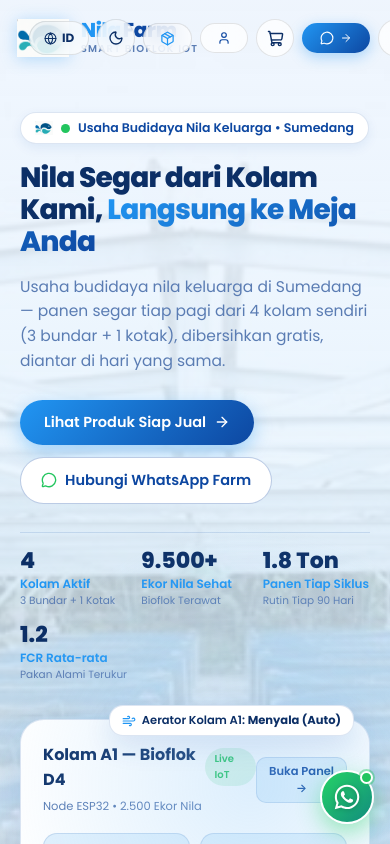
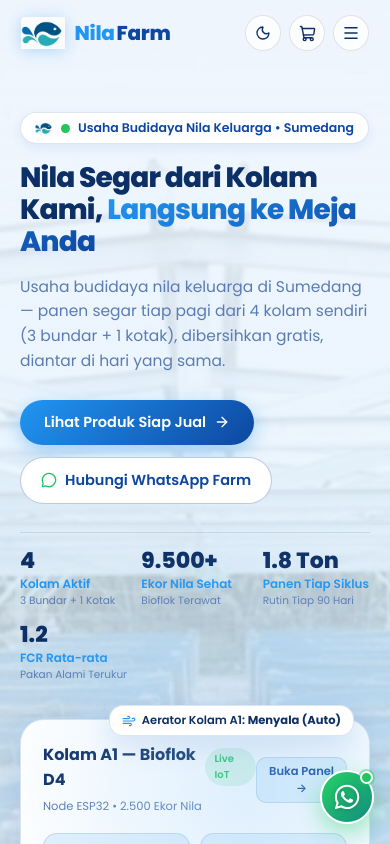
Before and after one commit to fadhlurr01/Budidaya-nila, a React (Vite) app: page / in a window 390 px wide. Shown: the top 844 px of the page. Built offline with nearby package versions, Linux system fonts and the light colour scheme.

Commit message:
fix(mobile): resolve navbar collisions, clipping and ensure full responsive pill styling

```diff
--- a/src/components/ArticlesSection.jsx
+++ b/src/components/ArticlesSection.jsx
@@ -82,7 +82,7 @@ export default function ArticlesSection({ articles, lang = 'id' }) {
                     backdropFilter: 'blur(6px)',
                     color: '#ffffff',
                     padding: '4px 10px',
-                    borderRadius: '8px',
+                    borderRadius: '9999px',
                     fontSize: '11.5px',
                     fontWeight: 600,
                     display: 'flex',
--- a/src/components/Navbar.jsx
+++ b/src/components/Navbar.jsx
@@ -92,6 +92,7 @@ export default function Navbar({
 
   return (
     <header
+      className="navbar-fixed-header"
       style={{
         position: 'fixed',
         top: isHeroMerge ? '0px' : '10px',
@@ -146,7 +147,7 @@ export default function Navbar({
             style={{
               display: 'flex',
               alignItems: 'center',
-              gap: '12px',
+              gap: '10px',
               cursor: 'pointer',
               userSelect: 'none',
               flexShrink: 0
@@ -155,6 +156,7 @@ export default function Navbar({
             <img
               src="/assets/logo.png"
               alt="NilaFarm Logo"
+              className="navbar-brand-logo-img"
               style={{
                 height: '38px',
                 width: 'auto',
@@ -172,6 +174,7 @@ export default function Navbar({
                 </span>
               </div>
               <span
+                className="brand-subtitle-desk"
                 style={{
                   fontSize: '10px',
                   fontWeight: 600,
@@ -243,10 +246,11 @@ export default function Navbar({
 
         {/* Right Controls & CTA Button (Far Right) */}
         <div style={{ display: 'flex', alignItems: 'center', gap: '8px', flexShrink: 0 }}>
-          {/* Language Toggle */}
+          {/* Language Toggle (Desktop Only) */}
           <button
             onClick={onToggleLang}
             title={lang === 'en' ? 'Ganti ke Bahasa Indonesia' : 'Switch to English'}
+            className="nav-desk-only"
             style={{
               padding: '7px 14px',
               borderRadius: '9999px',
@@ -262,7 +266,6 @@ export default function Navbar({
               cursor: 'pointer',
               fontSize: '12px',
               fontWeight: 700,
-              display: 'flex',
               alignItems: 'center',
               gap: '5px',
               transition: 'all 0.2s ease'
@@ -272,13 +275,14 @@ export default function Navbar({
             <span>{lang.toUpperCase()}</span>
           </button>
 
-          {/* Theme Toggle */}
+          {/* Theme Toggle (Mobile & Desktop) */}
           <button
             onClick={onToggleTheme}
             title={isDark ? 'Mode Terang' : 'Mode Gelap'}
+            className="nav-theme-btn"
             style={{
-              width: '38px',
-              height: '38px',
+              width: '36px',
+              height: '36px',
               borderRadius: '50%',
               background: isHeroMerge
                 ? (isDark ? 'rgba(255, 255, 255, 0.08)' : 'rgba(255, 255, 255, 0.75)')
@@ -293,18 +297,19 @@ export default function Navbar({
               display: 'flex',
               alignItems: 'center',
               justifyContent: 'center',
+              flexShrink: 0,
               transition: 'all 0.2s ease'
             }}
           >
             {isDark ? <Sun size={16} /> : <Moon size={16} />}
           </button>
 
-          {/* Lacak Pesanan Button */}
+          {/* Lacak Pesanan Button (Desktop Only) */}
           <button
             onClick={onOpenOrderTracking}
             title="Lacak Status Pesanan"
+            className="nav-desk-only"
             style={{
-              display: 'flex',
               alignItems: 'center',
               gap: '6px',
               padding: '7px 16px',
@@ -328,11 +333,11 @@ export default function Navbar({
             <span className="cta-text-desk cta-text-collapse">Lacak Pesanan</span>
           </button>
 
-          {/* Customer Auth / Profile Pill */}
+          {/* Customer Auth / Profile Pill (Desktop Only) */}
           {customerUser ? (
             <div
+              className="nav-desk-only"
               style={{
-                display: 'flex',
                 alignItems: 'center',
                 gap: '6px',
                 background: 'rgba(33, 150, 243, 0.12)',
@@ -399,7 +404,7 @@ export default function Navbar({
             <button
               onClick={onOpenCustomerAuth}
               title="Masuk atau Daftar Akun Pembeli"
-              className="btn-ghost"
+              className="btn-ghost nav-desk-only"
               style={{
                 padding: '7px 16px',
                 fontSize: '12.5px',
@@ -419,14 +424,15 @@ export default function Navbar({
             </button>
           )}
 
-          {/* Shopping Cart Button */}
+          {/* Shopping Cart Button (Mobile & Desktop) */}
           <button
             onClick={onOpenCart}
             title="Keranjang Belanja"
+            className="nav-cart-btn"
             style={{
               position: 'relative',
-              width: '38px',
-              height: '38px',
+              width: '36px',
+              height: '36px',
               borderRadius: '50%',
               background: isHeroMerge
                 ? (isDark ? 'rgba(255, 255, 255, 0.08)' : 'rgba(255, 255, 255, 0.75)')
@@ -441,6 +447,7 @@ export default function Navbar({
               display: 'flex',
               alignItems: 'center',
               justifyContent: 'center',
+              flexShrink: 0,
               transition: 'all 0.2s ease'
             }}
           >
@@ -469,7 +476,7 @@ export default function Navbar({
             )}
           </button>
 
-          {/* Konsultasi Kami CTA Button */}
+          {/* Konsultasi Kami CTA Button (Desktop Only) */}
           <button
             onClick={() => {
               if (onOpenCorpModal) {
@@ -478,12 +485,11 @@ export default function Navbar({
                 onNavigate('kontak');
               }
             }}
-            className="btn-primary"
+            className="btn-primary nav-desk-only"
             style={{
               padding: '8px 18px',
               fontSize: '12.5px',
               borderRadius: '9999px',
-              display: 'flex',
               alignItems: 'center',
               gap: '6px',
               background: 'var(--grad)',
@@ -500,10 +506,11 @@ export default function Navbar({
           <button
             onClick={() => setMobileMenuOpen(!mobileMenuOpen)}
             className="mobile-burger-btn"
+            title="Buka Menu"
             style={{
               display: 'none',
-              width: '38px',
-              height: '38px',
+              width: '36px',
+              height: '36px',
               borderRadius: '50%',
               background: isHeroMerge
                 ? (isDark ? 'rgba(255, 255, 255, 0.08)' : 'rgba(255, 255, 255, 0.75)')
@@ -517,6 +524,7 @@ export default function Navbar({
               cursor: 'pointer',
               alignItems: 'center',
               justifyContent: 'center',
+              flexShrink: 0,
               transition: 'all 0.2s ease'
             }}
           >
@@ -532,18 +540,75 @@ export default function Navbar({
             marginTop: '8px',
             marginRight: isHeroMerge ? '16px' : '0',
             marginLeft: isHeroMerge ? '16px' : '0',
-            background: isDark ? 'rgba(14, 36, 71, 0.95)' : 'rgba(255, 255, 255, 0.95)',
+            background: isDark ? 'rgba(14, 36, 71, 0.98)' : 'rgba(255, 255, 255, 0.98)',
             backdropFilter: 'blur(20px)',
             WebkitBackdropFilter: 'blur(20px)',
             border: '1px solid var(--border)',
             borderRadius: '20px',
             padding: '16px',
+            maxHeight: 'calc(100vh - 85px)',
+            overflowY: 'auto',
+            overscrollBehavior: 'contain',
+            boxSizing: 'border-box',
             boxShadow: 'var(--shadow-lg)',
             display: 'flex',
             flexDirection: 'column',
             gap: '6px'
           }}
         >
+          {/* Mobile Language Switcher Row */}
+          <div
+            style={{
+              display: 'flex',
+              alignItems: 'center',
+              justifyContent: 'space-between',
+              padding: '8px 14px',
+              borderRadius: '9999px',
+              background: 'var(--card2)',
+              border: '1px solid var(--border)',
+              marginBottom: '4px'
+            }}
+          >
+            <div style={{ display: 'flex', alignItems: 'center', gap: '8px', fontSize: '12.5px', fontWeight: 600, color: 'var(--txt)' }}>
+              <Globe size={15} color="var(--b)" />
+              <span>Bahasa / Language</span>
+            </div>
+            <div style={{ display: 'flex', gap: '4px' }}>
+              <button
+                type="button"
+                onClick={() => lang !== 'id' && onToggleLang()}
+                style={{
+                  padding: '4px 12px',
+                  borderRadius: '9999px',
+                  border: 'none',
+                  background: lang === 'id' ? 'var(--b)' : 'transparent',
+                  color: lang === 'id' ? '#fff' : 'var(--mut)',
+                  fontWeight: 700,
+                  fontSize: '11.5px',
+                  cursor: 'pointer'
+                }}
+              >
+                ID
+              </button>
+              <button
+                type="button"
+                onClick={() => lang !== 'en' && onToggleLang()}
+                style={{
+                  padding: '4px 12px',
+                  borderRadius: '9999px',
+                  border: 'none',
+                  background: lang === 'en' ? 'var(--b)' : 'transparent',
+                  color: lang === 'en' ? '#fff' : 'var(--mut)',
+                  fontWeight: 700,
+                  fontSize: '11.5px',
+                  cursor: 'pointer'
+                }}
+              >
+                EN
+              </button>
+            </div>
+          </div>
+
           {navItems.map((item) => {
             if (item.isDropdown) {
               return (
@@ -735,6 +800,12 @@ export default function Navbar({
           .desktop-floating-menu {
             display: flex !important;
           }
+          .mobile-burger-btn {
+            display: none !important;
+          }
+          .nav-desk-only {
+            display: inline-flex !important;
+          }
         }
         @media (max-width: 1260px) and (min-width: 1024px) {
           .cta-text-collapse {
@@ -742,6 +813,12 @@ export default function Navbar({
           }
         }
         @media (max-width: 1023px) {
+          .desktop-floating-menu {
+            display: none !important;
+          }
+          .nav-desk-only {
+            display: none !important;
+          }
           .mobile-burger-btn {
             display: flex !important;
           }
@@ -749,6 +826,22 @@ export default function Navbar({
             display: none !important;
           }
         }
+        @media (max-width: 640px) {
+          .navbar-fixed-header {
+            width: calc(100% - 16px) !important;
+            top: 8px !important;
+          }
+          .navbar-main-container {
+            padding: 6px 12px !important;
+            gap: 6px !important;
+          }
+          .brand-subtitle-desk {
+            display: none !important;
+          }
+          .navbar-brand-logo-img {
+            height: 32px !important;
+          }
+        }
       `}</style>
     </header>
   );
--- a/src/pages/ArticleDetailPage.jsx
+++ b/src/pages/ArticleDetailPage.jsx
@@ -160,7 +160,7 @@ export default function ArticleDetailPage({
                 fontSize: '11.5px',
                 fontWeight: 700,
                 padding: '4px 12px',
-                borderRadius: '8px',
+                borderRadius: '9999px',
                 textTransform: 'uppercase',
                 letterSpacing: '0.8px',
                 display: 'inline-flex',
@@ -538,7 +538,7 @@ export default function ArticleDetailPage({
                 color: 'var(--b)',
                 background: 'var(--card2)',
                 padding: '4px 12px',
-                borderRadius: '8px',
+                borderRadius: '9999px',
                 border: '1px solid var(--border)'
               }}
             >
--- a/src/pages/BudidayaPage.jsx
+++ b/src/pages/BudidayaPage.jsx
@@ -295,7 +295,7 @@ export default function BudidayaPage({ onNavigate, onOpenConsultation, lang = 'i
                       fontSize: '13px',
                       fontWeight: 800,
                       padding: '4px 12px',
-                      borderRadius: '8px'
+                      borderRadius: '9999px'
                     }}
                   >
                     TAHAP {item.step}
```
